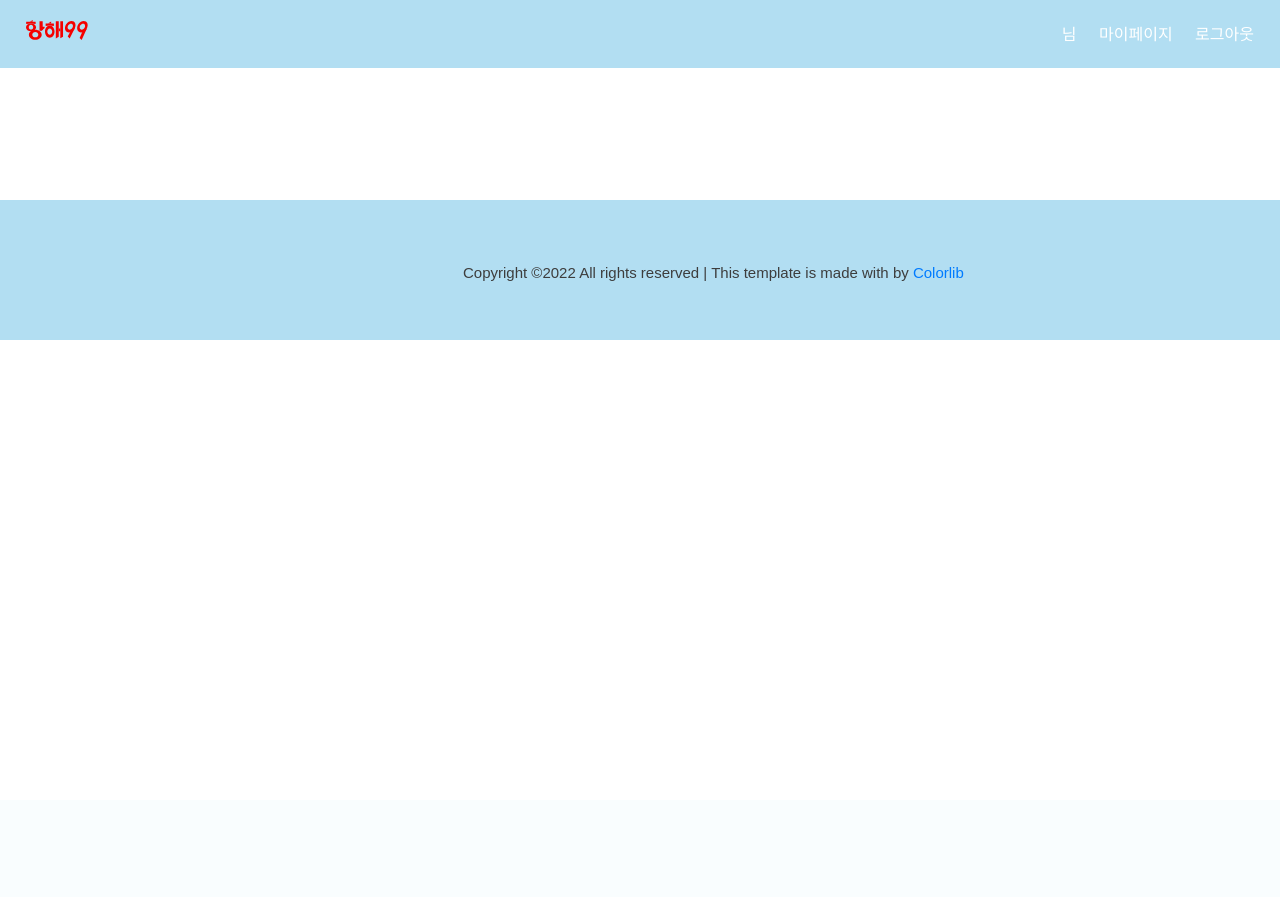
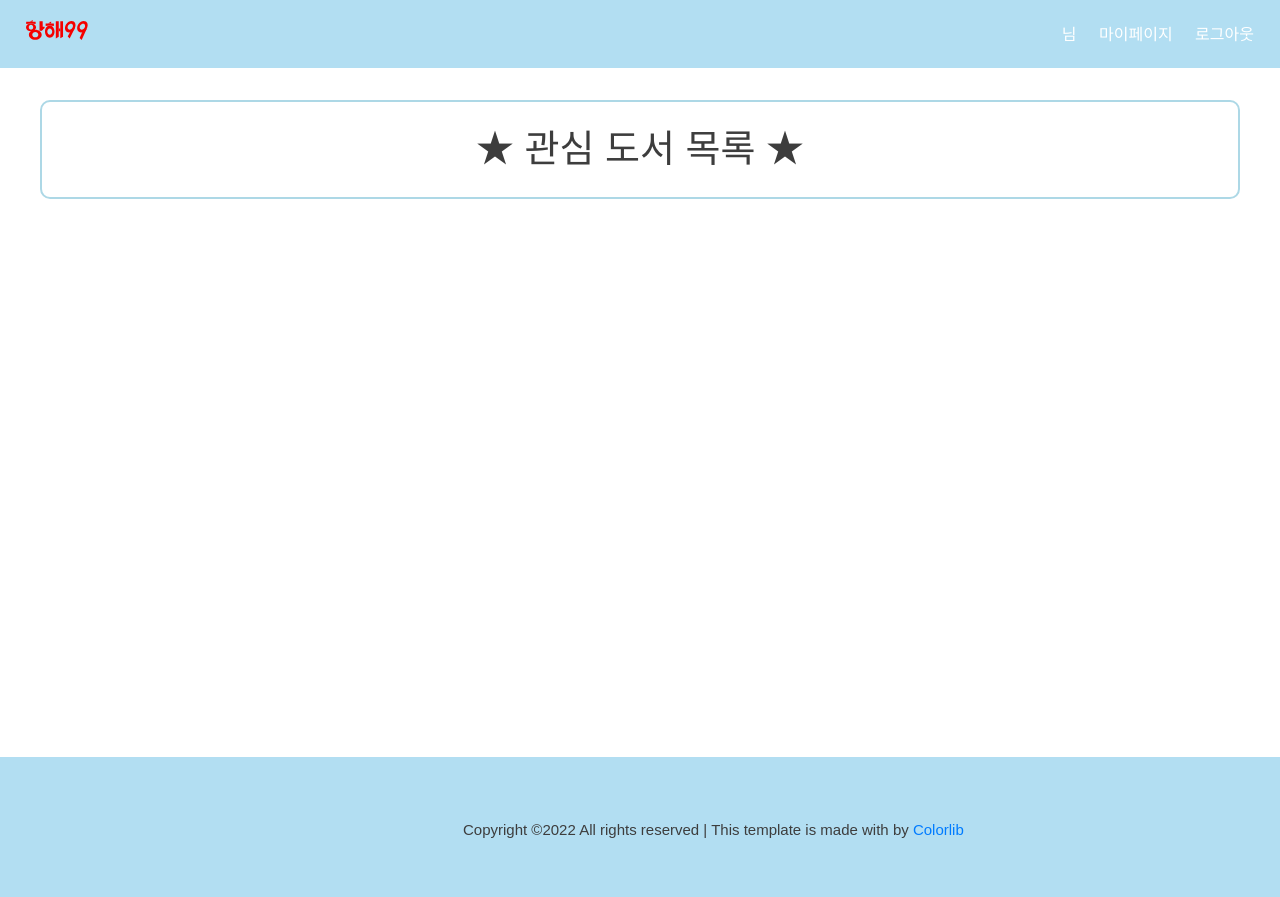
Before and after one commit to jeon9506/WEekly-Book, a Flask app: template templates/mypage.html in a window 1280 px wide. Before the commit the page ends 340 px from the top, so only its background shows below. Run offline with Flask 2, Linux system fonts and the light colour scheme; the template is opened without the code that fills it, so the values that code supplies are empty; some libraries are stand-ins or nearby versions; some web fonts are replaced.

Commit message:
마이페이지 footer 하단 고정 및 css 수정

```diff
--- a/templates/mypage.html
+++ b/templates/mypage.html
@@ -19,9 +19,30 @@
     <link rel="stylesheet" href="../static/css/style.css" type="text/css">
 
     <style>
+
+        .body-wrapper{
+            min-height: 100%;
+            position: relative;
+        }
+
+        .section-wrapper{
+            padding-top: 100px;
+	        padding-bottom: 42%;
+        }
+
         .wrap {
             width: 1200px;
             margin: auto;
+            display: block;
+        }
+
+        .bookmark{
+            border: solid lightblue 2px;
+            border-radius: 10px;
+            font-size: 38px;
+            text-align: center;
+            padding: 35px;
+            margin-bottom: 20px;
         }
     </style>
 
@@ -51,8 +72,8 @@
 </head>
 
 <body>
-
     <!-- Header Section Begin -->
+    <div class="body-wrapper">
         <header class="header">
             <nav class="navbar is-fixed-top colorBlack" role="navigation" aria-label="main navigation">
                 <div class="navbar-brand" style="margin-left: 10px">
@@ -69,18 +90,24 @@
         <!-- Header End -->
 
         <!-- News Section Begin -->
-<section class="spad">
+        <section class="section-wrapper">
             <div class="wrap">
+                <p class="bookmark">★ 관심 도서 목록 ★</p>
                 <div id="cards-box" class="card-columns">
                     {% for bookrow in userBookmarkList %}
-            <div class="card" style="border: solid #bee5eb; border-radius: 15px;">
-                <img src="{{bookrow.imgsrc}}" style="width: 150px; margin: auto; display: block; padding-top: 15px;"
-                onclick='window.open("{{bookrow.booklink}}")'/>
+                        <div class="card" style="border: solid #b2def2; border-radius: 15px;">
+                            <img src="{{ bookrow.imgsrc }}"
+                                 style="cursor:pointer; width: 150px; margin: auto; display: block; padding-top: 15px;"
+                                 onclick='window.open("{{ bookrow.booklink }}")'/>
                             <div class="card-body">
-                    <a target="_blank" href="{{bookrow.booklink}}" class="card-title">{{bookrow.title}}</a><br/>
-                    <p style="margin-top: 15px">저자/ 출판사 &nbsp;: &nbsp;{{bookrow.author}}/ {{ bookrow.publisher }}</p>
-                    <p class="card-text">{{bookrow.desc}}</p>
-                    <button type="button" class="delBtn btn btn-primary" onclick="delBookmark('{{bookrow.id}}','{{user_info.userId}}')">삭제</button>
+                                <a target="_blank" href="{{ bookrow.booklink }}"
+                                   class="card-title">{{ bookrow.title }}</a><br/>
+                                <p style="margin-top: 15px">저자/ 출판사 &nbsp;:
+                                    &nbsp;{{ bookrow.author }}/ {{ bookrow.publisher }}</p>
+                                <p class="card-text">{{ bookrow.desc }}</p>
+                                <button type="button" class="delBtn btn btn-primary"
+                                        onclick="delBookmark('{{ bookrow.id }}','{{ user_info.userId }}')">삭제
+                                </button>
                             </div>
                         </div>
                     {% endfor %}
@@ -91,7 +118,7 @@
         <!-- News Section End -->
 
         <!-- Footer Section Begin -->
-<footer class="footer">
+        <footer class="footer" style="background-color: #b2def2">
             <div class="container">
                 <div class="row">
                     <div class="col-lg-4">
@@ -99,7 +126,8 @@
                     <div class="col-lg-8">
                         <p><!-- Link back to Colorlib can't be removed. Template is licensed under CC BY 3.0. -->
                             Copyright &copy;<script>document.write(new Date().getFullYear());</script>
-                    All rights reserved | This template is made with <i class="fa fa-heart" aria-hidden="true"></i> by
+                            All rights reserved | This template is made with <i class="fa fa-heart"
+                                                                                aria-hidden="true"></i> by
                             <a href="https://colorlib.com" target="_blank">Colorlib</a>
                             <!-- Link back to Colorlib can't be removed. Template is licensed under CC BY 3.0. --></p>
                     </div>
@@ -107,6 +135,8 @@
             </div>
         </footer>
         <!-- Footer Section End -->
+    </div>
+
 </body>
 
 </html>
```
Lines whose indentation alone changed are shown as unchanged.
